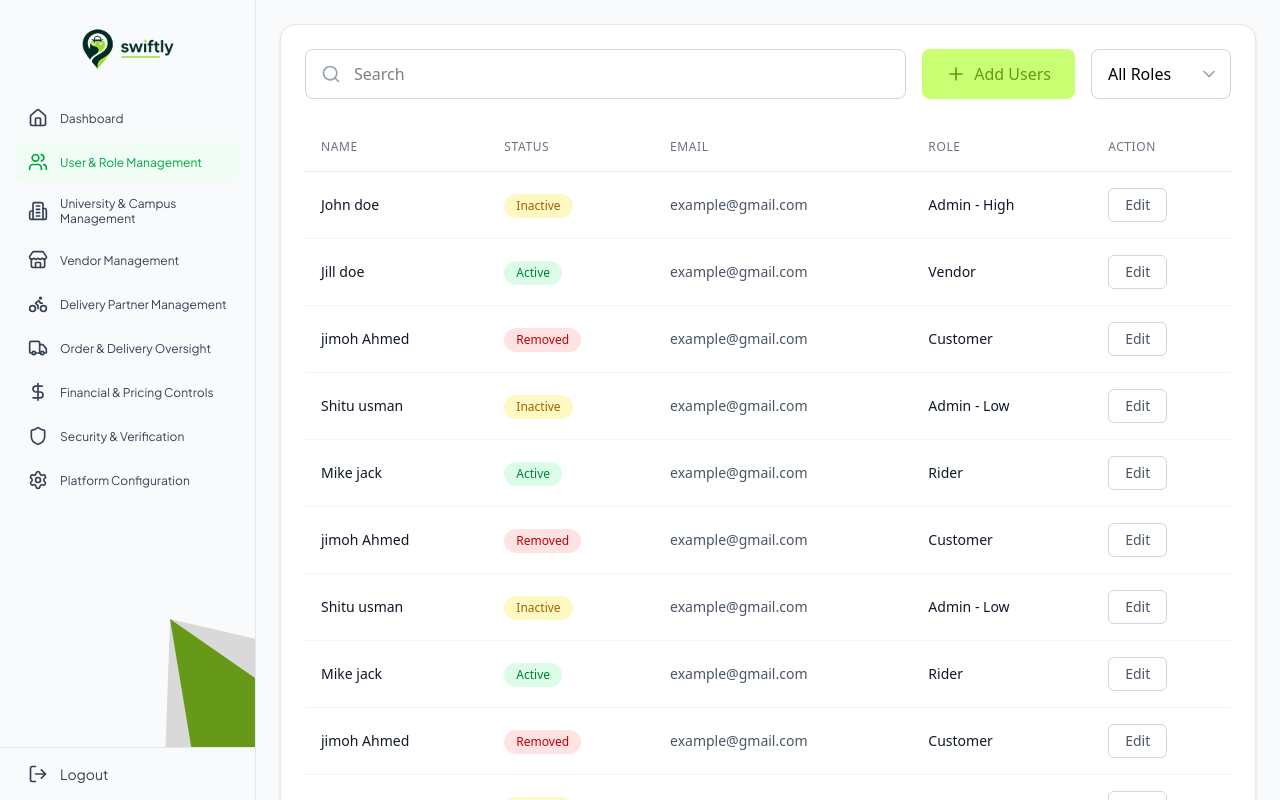
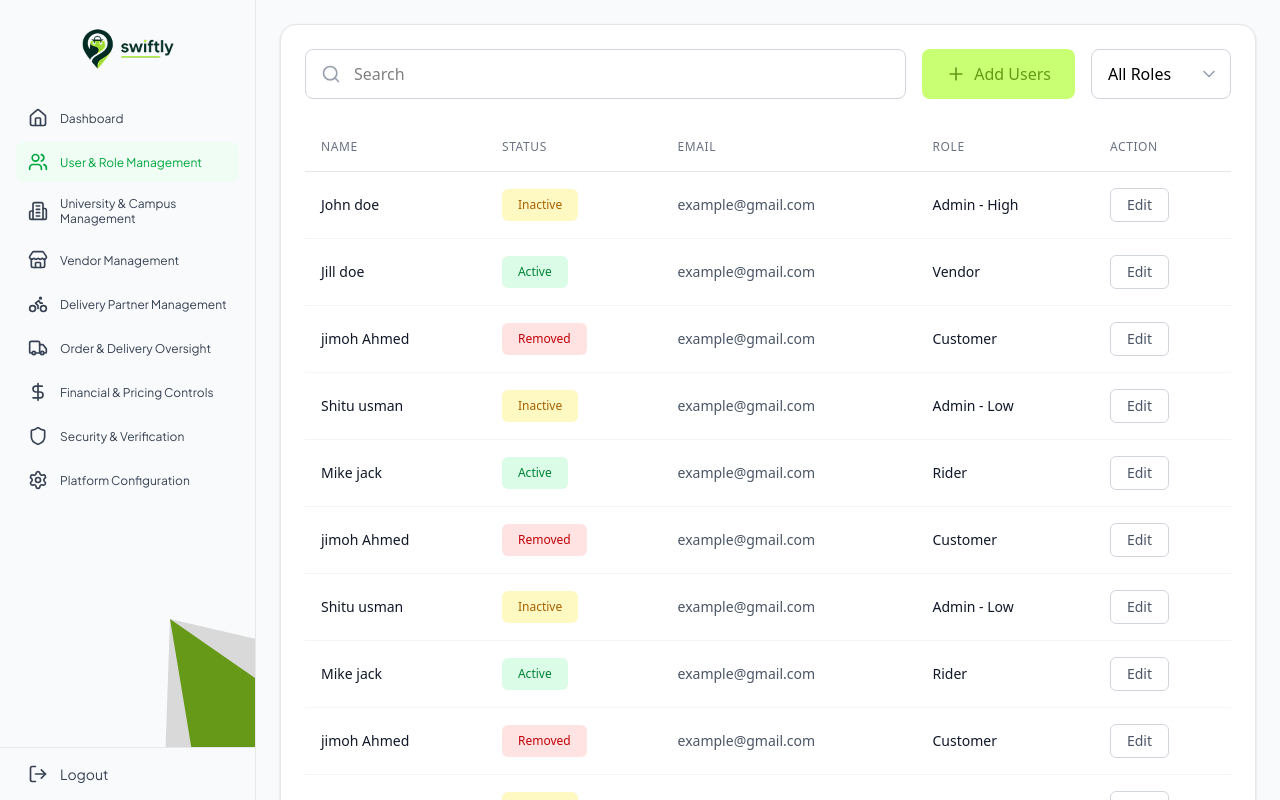
Before and after one commit to orderSwiftly/swiftly-admin, a Next.js app: page /dashboard/all-users in a window 1280 px wide. Shown: the top 800 px of the page. Built offline with nearby package versions, Linux system fonts and the light colour scheme; a web font is replaced by a local one.

Commit message:
style: update badge styling for user and order status displays

```diff
--- a/src/app/dashboard/all-users/page.tsx
+++ b/src/app/dashboard/all-users/page.tsx
@@ -284,7 +284,7 @@ export default function AllUsersPage() {
                     </td>
                     <td className="py-4 px-4">
                       <span
-                        className={`inline-flex px-3 py-1 rounded-full text-xs font-medium ${getStatusBadgeClass(
+                        className={`inline-flex px-4 py-2 rounded-[6px] text-xs font-medium ${getStatusBadgeClass(
                           user.status,
                         )}`}
                       >
--- a/src/app/dashboard/orders/page.tsx
+++ b/src/app/dashboard/orders/page.tsx
@@ -349,7 +349,7 @@ export default function OrdersPage() {
                     </td>
                     <td className="py-4 px-4">
                       <span
-                        className={`inline-flex px-3 py-1 rounded-full text-xs font-medium ${getStatusBadgeClass(
+                        className={`inline-flex px-4 py-2 rounded-[6px] text-xs font-medium ${getStatusBadgeClass(
                           order.status,
                         )}`}
                       >
```
